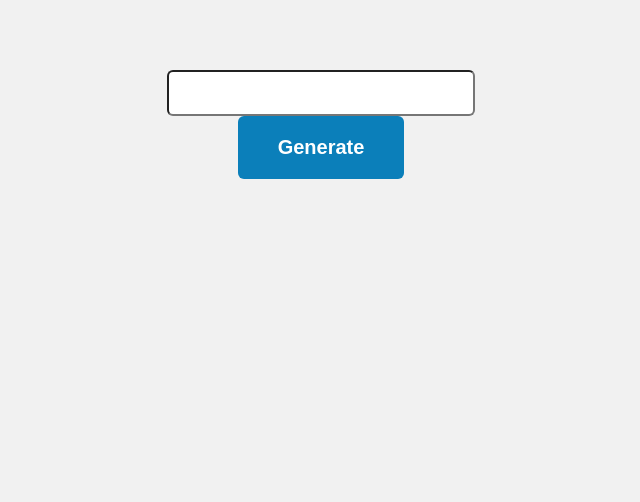
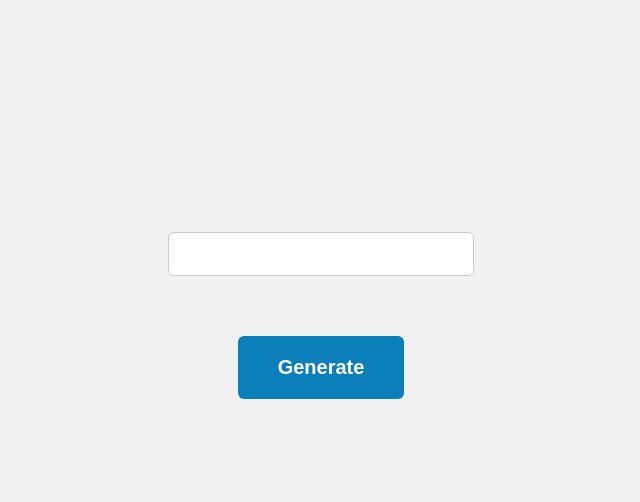
Before and after one commit to riazlatib/Word-Generator, a plain HTML site: page index.html in a window 1280 px wide. Shown: the whole page, without its empty margins (319-959 px from the left). Drawn offline with Linux system fonts and the light colour scheme.

Commit message:
Style updates

```diff
--- a/css/styles.css
+++ b/css/styles.css
@@ -17,7 +17,7 @@ h1 {
 
 #wordbox {
     /*opacity: 0;*/
-    margin: 30px auto 0;
+    margin: 20% auto 0;
     display: block;
     width: 300px;
     height: 40px;
@@ -25,8 +25,9 @@ h1 {
     text-align: center;
     background: #fff;
     border-radius: 6px;
-    color: #black;
+    color: #777;
     transition: 1s linear;
+    border: 1px solid #ccc;
 }
 
 #button {
@@ -36,7 +37,7 @@ h1 {
     font-size: 20px;
     padding: 1em 2em;
     cursor: pointer;
-    margin: 0 auto 60px;
+    margin: 60px auto 60px;
     display: block;
     text-align: center;
     border-radius: 6px;
--- a/index.html
+++ b/index.html
@@ -9,8 +9,7 @@
   <body>
     <form name="WordForm">
       <input type="text" name="WordBox" id="wordbox" />
-      <input type="button" value="Generate" onClick="console.log(document.WordForm);" id="button" />
-      <!-- onClick="PickRandomWord(document.WordForm);" -->
+      <input type="button" value="Generate" onClick="PickRandomWord(document.WordForm);" id="button" />
     </form>
   </body>
 </html>
```
